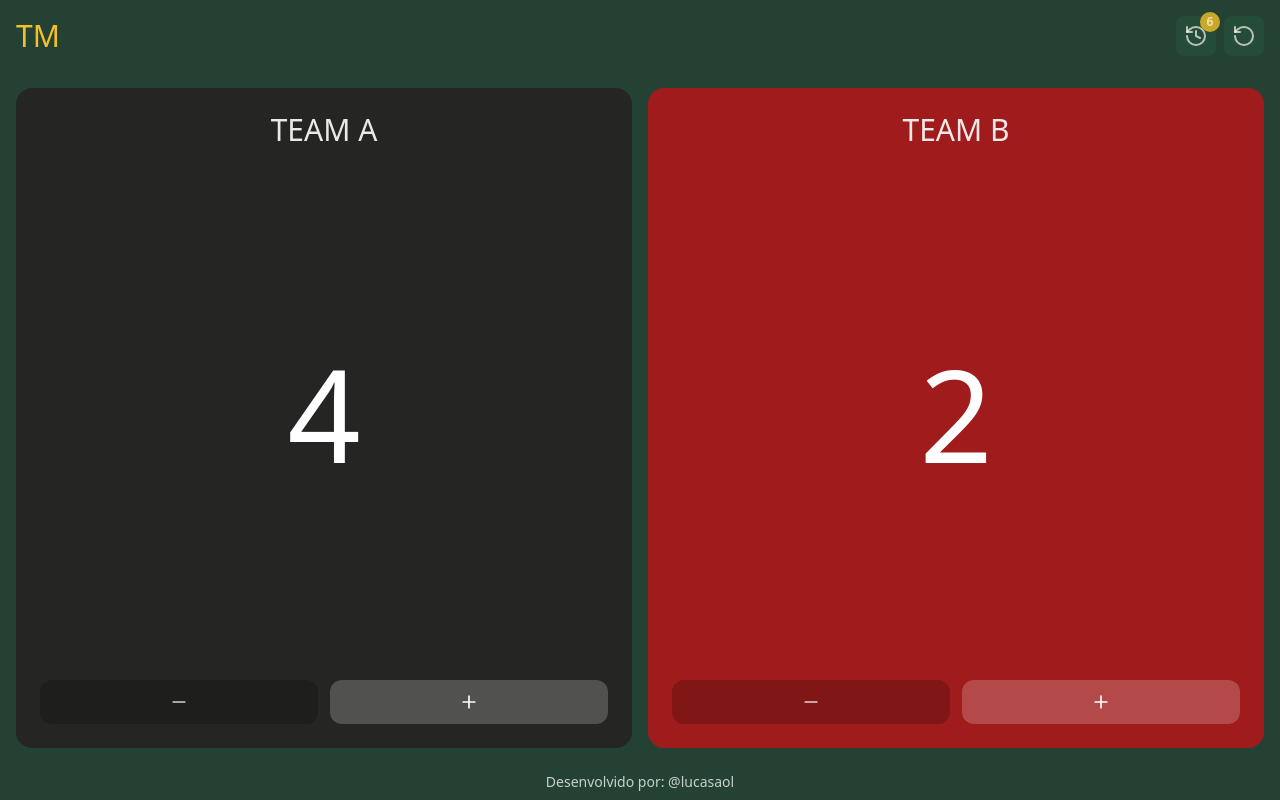
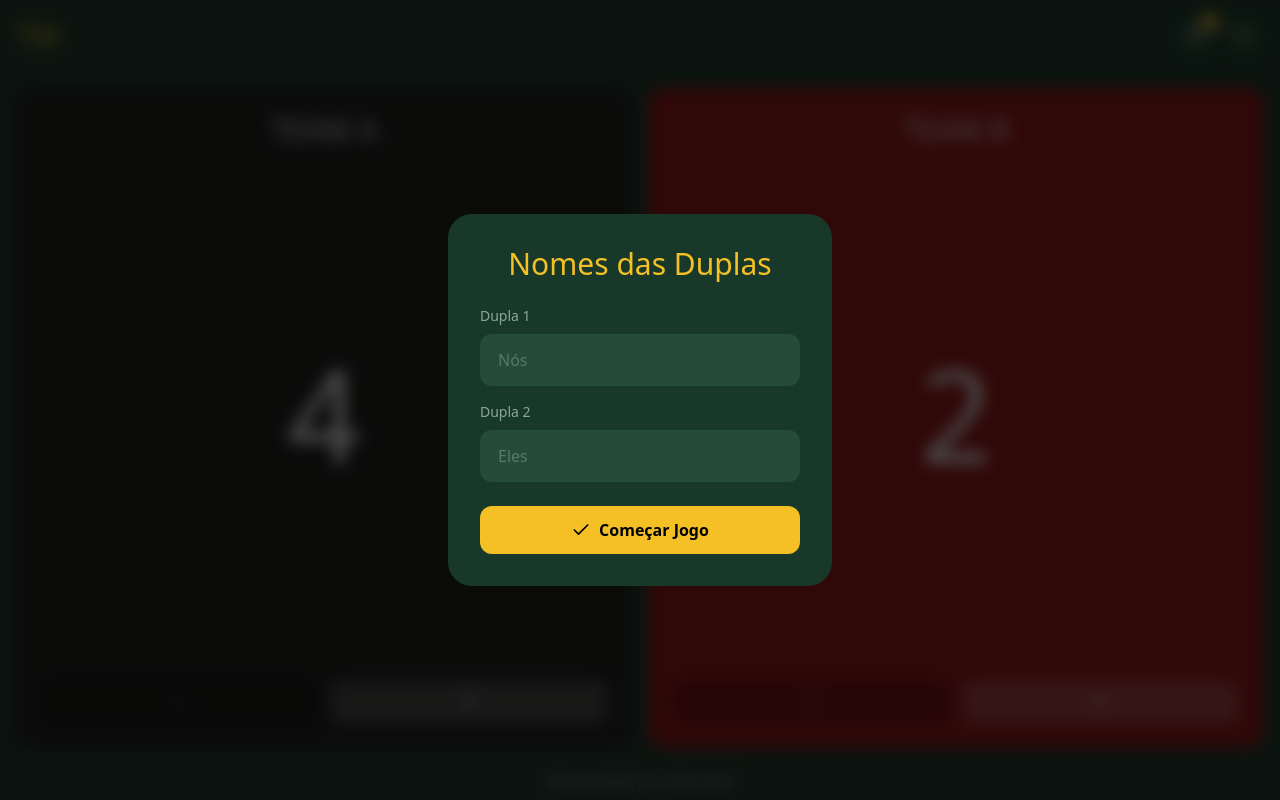
Before and after one commit to lucasaol/truco, a React (Vite) app: page / in a window 1280 px wide. Built offline with nearby package versions, Linux system fonts and the light colour scheme.

Commit message:
feat: add start game modal

```diff
--- /dev/null
+++ b/src/components/ui/Input.tsx
@@ -0,0 +1,31 @@
+import type { HTMLAttributes } from "react";
+
+interface InputProps extends HTMLAttributes<HTMLInputElement> {
+    id: string;
+    label: string;
+    placeholder?: string;
+    handleOnChange: (value: string) => void;
+}
+
+function Input(props: InputProps) {
+    const { id, label, placeholder, handleOnChange } = props;
+    return (
+        <div>
+            <label className="block text-sm text-foreground mb-2" htmlFor={id}>{label}</label>
+            <input
+                type="text"
+                id={id}
+                placeholder={placeholder}
+                onChange={(e) => handleOnChange(e.target.value) }
+                maxLength={12}
+                autoComplete="off"
+                className="
+                w-full px-4 py-3 rounded-xl bg-board-secondary
+                border-2 border-transparent focus:border-gold text-foreground
+                outline-none transition-colors"
+            />
+        </div>
+    );
+}
+
+export default Input;
--- a/src/index.css
+++ b/src/index.css
@@ -3,6 +3,7 @@
 @theme {
     --color-board: #244234;
     --color-board-secondary: #244C39;
+
     --color-foreground: #8AA89A;
     --color-muted: #FCF7E8B3;
 
--- /dev/null
+++ b/src/pages/Home/components/StartGameModal.tsx
@@ -0,0 +1,64 @@
+import { useState } from "react";
+import { Check } from "lucide-react";
+import Input from "../../../components/ui/Input";
+import * as React from "react";
+
+interface StartGameModalProps {
+    onSave: (teamA: string, teamB: string) => void;
+}
+
+function StartGameModal(props: StartGameModalProps) {
+    const { onSave } = props;
+
+    const [teamA, setTeamA] = useState<string>("");
+    const [teamB, setTeamB] = useState<string>("");
+
+    const handleSubmit = (e: React.FormEvent<HTMLFormElement>) => {
+        e.preventDefault();
+        onSave(teamA, teamB);
+    };
+
+    return (
+        <div className="fixed inset-0 bg-black/70 backdrop-blur-sm flex items-center justify-center z-50 p-4 fade-in">
+            <form
+                onSubmit={handleSubmit}
+                className="bg-dark-green rounded-3xl p-8 max-w-sm w-full scale-in"
+            >
+                <h2 className="text-3xl text-gold text-center mb-6">
+                    Nomes das Duplas
+                </h2>
+
+                <div className="space-y-4 mb-6">
+                    <Input
+                        id="teamA"
+                        label="Dupla 1"
+                        placeholder="Nós"
+                        handleOnChange={(value) => setTeamA(value)}
+                    />
+
+                    <Input
+                        id="teamB"
+                        label="Dupla 2"
+                        placeholder="Eles"
+                        handleOnChange={(value) => setTeamB(value)}
+                    />
+                </div>
+
+
+                <button
+                    type="submit"
+                    className="bg-gold text-black cursor-pointer
+                    px-6 py-3 rounded-xl font-semibold transition-all duration-200
+                    active:scale-95
+                    w-full flex items-center justify-center gap-2"
+                >
+                    <Check size={20} />
+                    Começar Jogo
+                </button>
+
+            </form>
+        </div>
+    );
+}
+
+export default StartGameModal;
--- a/src/pages/Home/index.tsx
+++ b/src/pages/Home/index.tsx
@@ -1,10 +1,22 @@
+import { useState } from "react";
 import Header from "./components/Header";
 import Card from "./components/Card";
+import StartGameModal from "./components/StartGameModal";
 
 function Home() {
+
+    const [showStartGame, setShowStartGame] = useState<boolean>(true);
+
+    const handleStartGame = (teamA: string, teamB: string) => {
+        alert(`A: ${teamA} x B: ${teamB}`);
+        setShowStartGame(false);
+    };
+
     return (
         <>
             <Header />
+            {showStartGame && (<StartGameModal onSave={handleStartGame} />)}
+
             <section className="flex flex-1 flex-col p-4 gap-4">
                 <div className="grid grid-cols-1 md:grid-cols-2 gap-4 flex-1">
                     <Card
```
